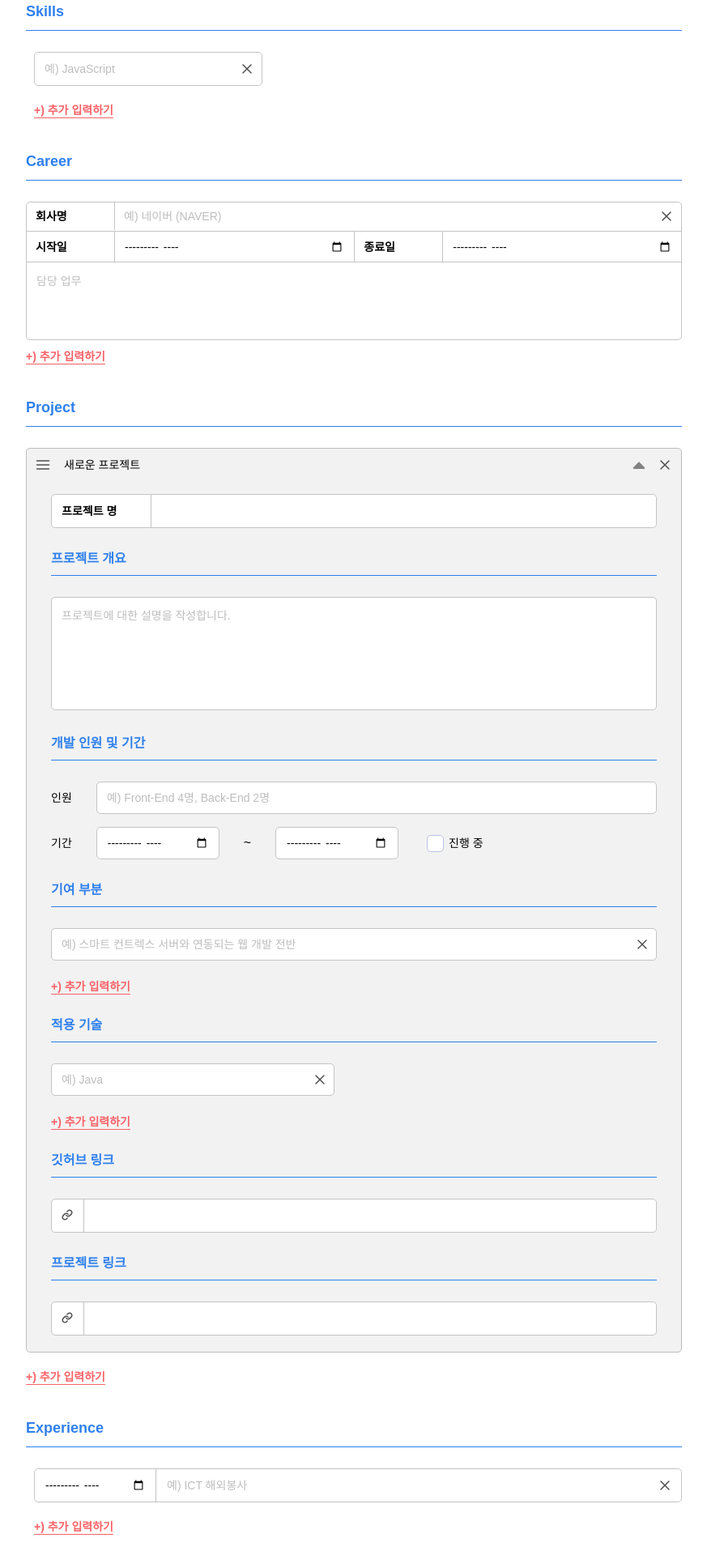
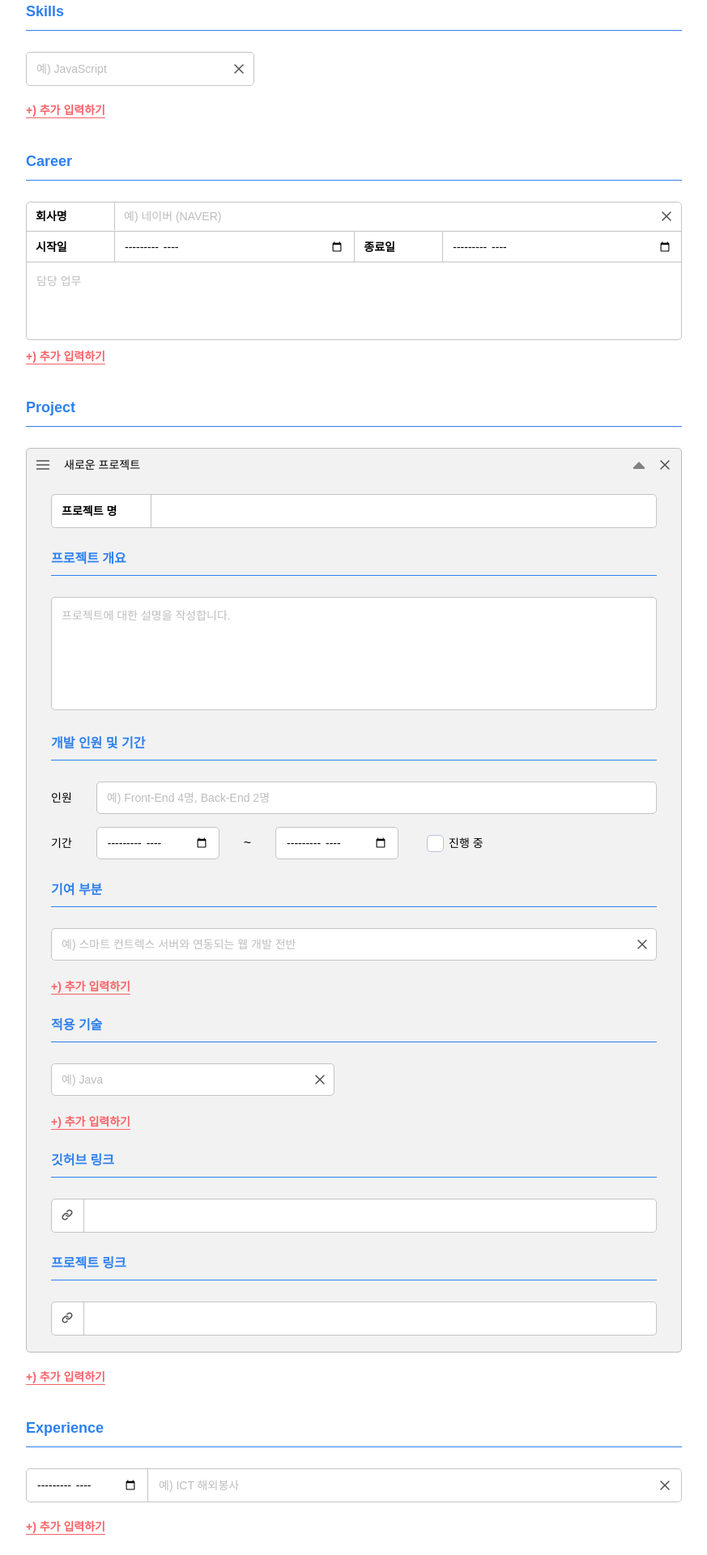
Before and after one commit to weniv/MAKE-RE, a React (Create React App) app: page / in a window 1280 px wide. Shown: the part 800-2720 px from the top of the page at 81% size, without its empty margins (203-1076 px from the left). Built offline with nearby package versions, Linux system fonts and the light colour scheme.

Commit message:
Style: 입력 항목 좌측 여백 삭제

```diff
--- a/src/components/Certificate/CertificateInput.module.css
+++ b/src/components/Certificate/CertificateInput.module.css
@@ -10,7 +10,7 @@
   height: 40px;
   border: 1px solid var(--border-color);
   border-radius: 5px;
-  margin: 10px 0 10px 10px;
+  margin: 10px 0;
   gap: 1px;
 }
 
@@ -33,10 +33,6 @@
   border-radius: 0 5px 5px 0;
 }
 
-.addBtn {
-  margin-left: 10px;
-}
-
 .deleteBtn {
   position: absolute;
   right: 0;
--- a/src/components/Education/EducationInput.module.css
+++ b/src/components/Education/EducationInput.module.css
@@ -10,7 +10,7 @@
   height: 40px;
   border: 1px solid var(--border-color);
   border-radius: 5px;
-  margin: 10px 0 10px 10px;
+  margin: 10px 0;
   gap: 1px;
 }
 
@@ -33,10 +33,6 @@
   border-radius: 0 5px 5px 0;
 }
 
-.addBtn {
-  margin-left: 10px;
-}
-
 .deleteBtn {
   position: absolute;
   right: 0;
--- a/src/components/Experience/ExperienceInput.module.css
+++ b/src/components/Experience/ExperienceInput.module.css
@@ -6,16 +6,12 @@
   margin: 40px 0;
 }
 
-.btnAdd {
-  margin: 0 10px;
-}
-
 .contContents {
   position: relative;
   display: flex;
   justify-content: space-between;
   align-items: center;
-  margin: 10px 0 10px 10px;
+  margin: 10px 0;
   border: 1px solid var(--border-color);
   border-radius: 5px;
   gap: 1px;
--- a/src/components/Skills/SkillsInput.module.css
+++ b/src/components/Skills/SkillsInput.module.css
@@ -2,7 +2,7 @@
   display: flex;
   flex-direction: column;
   gap: 16px;
-  margin: 0 0 10px 10px;
+  margin: 0 0 10px;
 }
 
 .SkillsInputBox {
@@ -39,5 +39,4 @@
   color: var(--addButton-color);
   background-color: #fff;
   cursor: pointer;
-  margin-left: 10px;
 }
--- a/src/components/Url/UrlInput.module.css
+++ b/src/components/Url/UrlInput.module.css
@@ -6,17 +6,12 @@
   margin: 40px 0;
 }
 
-/* Input */
-.btnAdd {
-  margin: 0 10px;
-}
-
 .contContents {
   position: relative;
   display: flex;
   justify-content: left;
   align-items: center;
-  margin: 10px 0 10px 10px;
+  margin: 10px 0;
   padding: 0;
   border: 1px solid var(--border-color);
   border-radius: 5px;
```
